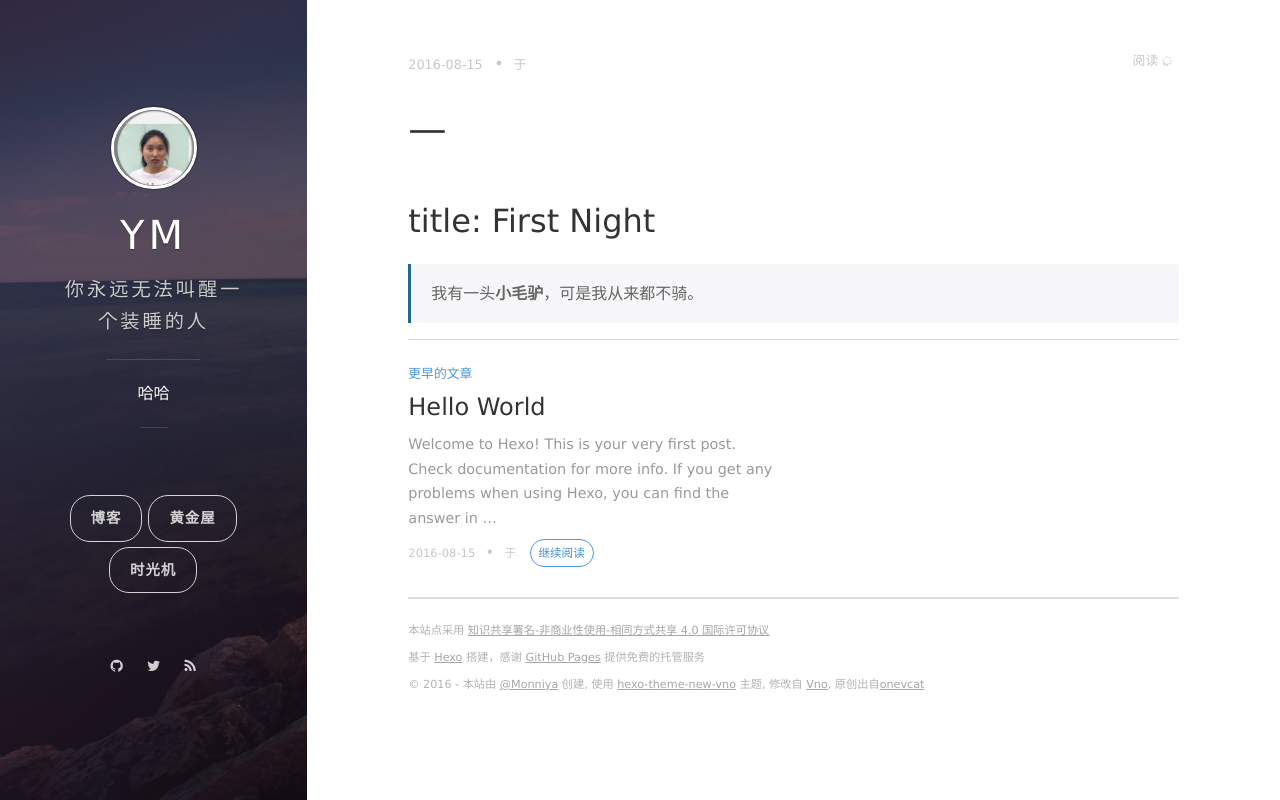
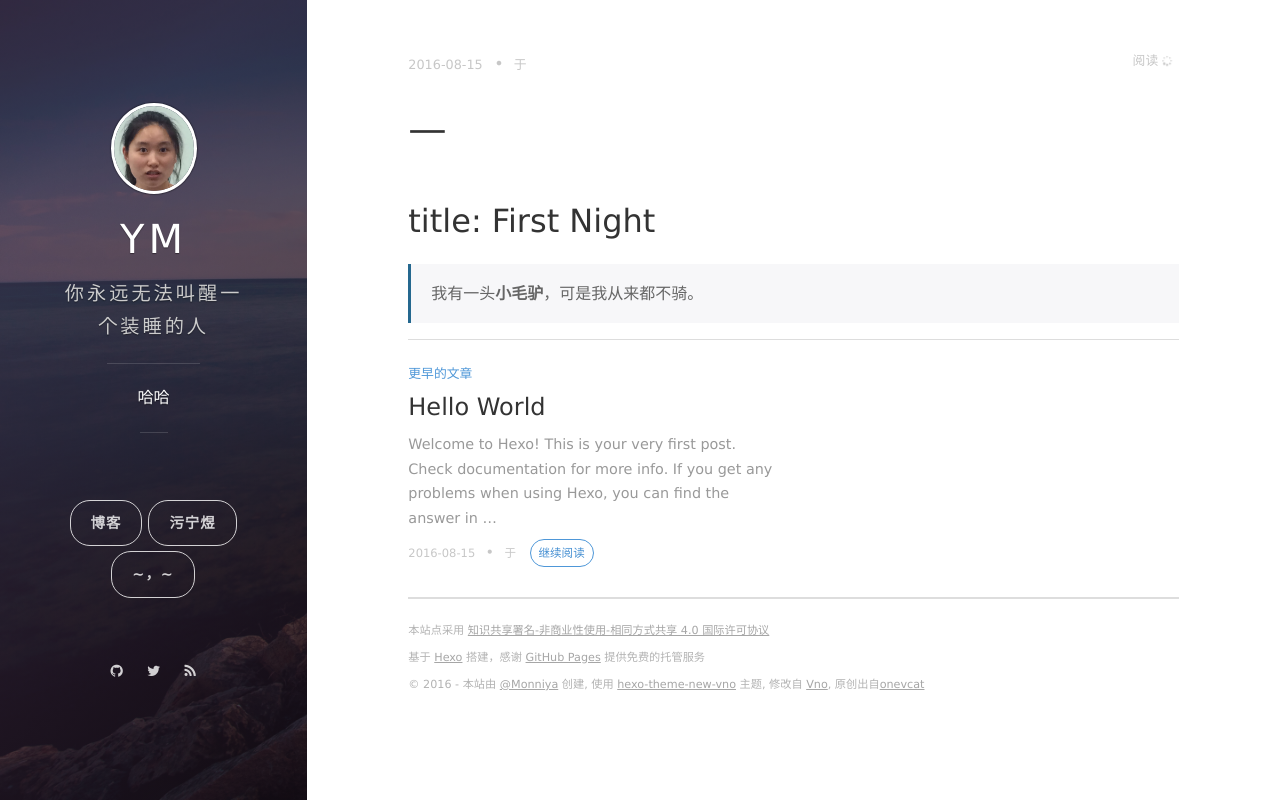
Before and after one commit to KongFuLiu/KongFuLiu.github.io, a plain HTML site: page 2016/08/15/ ---/index.html in a window 1280 px wide. Drawn offline with nearby package versions, Linux system fonts and the light colour scheme; some packages are replaced by stand-ins of ours; a script that the page names is missing.

Commit message:
Site updated: 2016-08-17 10:39:22

```diff
--- a/2016/08/15/ ---/index.html
+++ b/2016/08/15/ ---/index.html
@@ -57,7 +57,7 @@
     <div class="panel-main__inner panel-inverted">
     <div class="panel-main__content">
 
-        <a href="/" title="前往 YM 的主页"><img src="/images/logo2.png" width="80" alt="YM logo" class="panel-cover__logo logo" /></a>
+        <a href="/" title="前往 YM 的主页"><img src="/images/logo3.png" width="80" alt="YM logo" class="panel-cover__logo logo" /></a>
         <h1 class="panel-cover__title panel-title"><a href="/" title="link to homepage for YM">YM</a></h1>
 
         <span class="panel-cover__subtitle panel-subtitle">你永远无法叫醒一个装睡的人</span>
@@ -72,9 +72,9 @@
             <ul class="navigation">
               <li class="navigation__item"><a href="/#blog" title="访问博客" class="blog-button">博客</a></li>
 
-              <li class="navigation__item"><a href="/favourite">黄金屋</a></li>
+              <li class="navigation__item"><a href="/favourite">污宁煜</a></li>
 
-              <li class="navigation__item"><a href="/favourite/time.html">时光机</a></li>
+              <li class="navigation__item"><a href="/favourite/time.html">~，~</a></li>
 
             </ul>
           </nav>
```
Also changed, not shown: 2016/08/15/hello-world/index.html (+3 -3 lines), archives/2016/08/index.html (+3 -3 lines), archives/2016/index.html (+3 -3 lines), archives/index.html (+3 -3 lines), index.html (+3 -3 lines), images/logo3.png (added).
